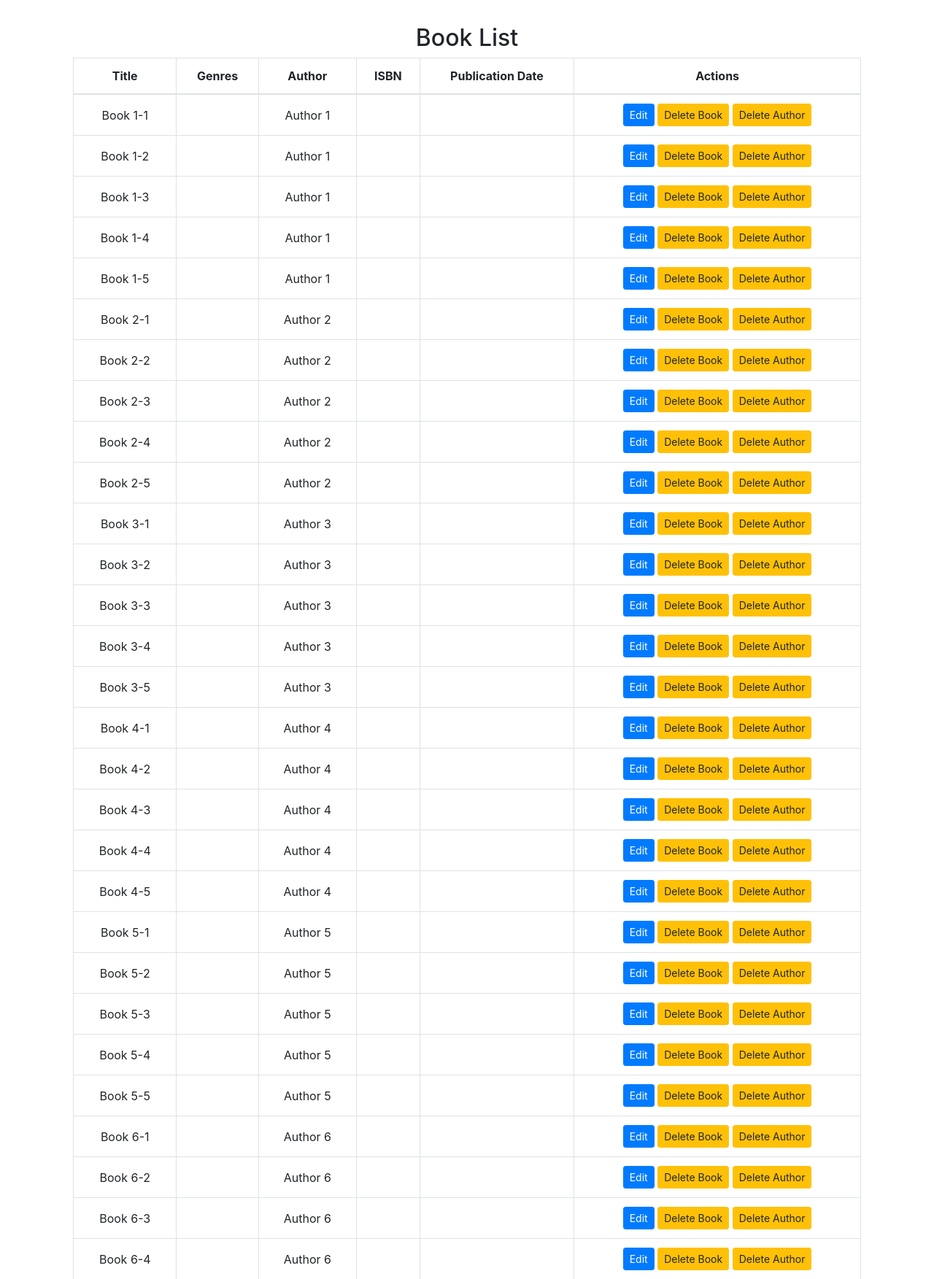
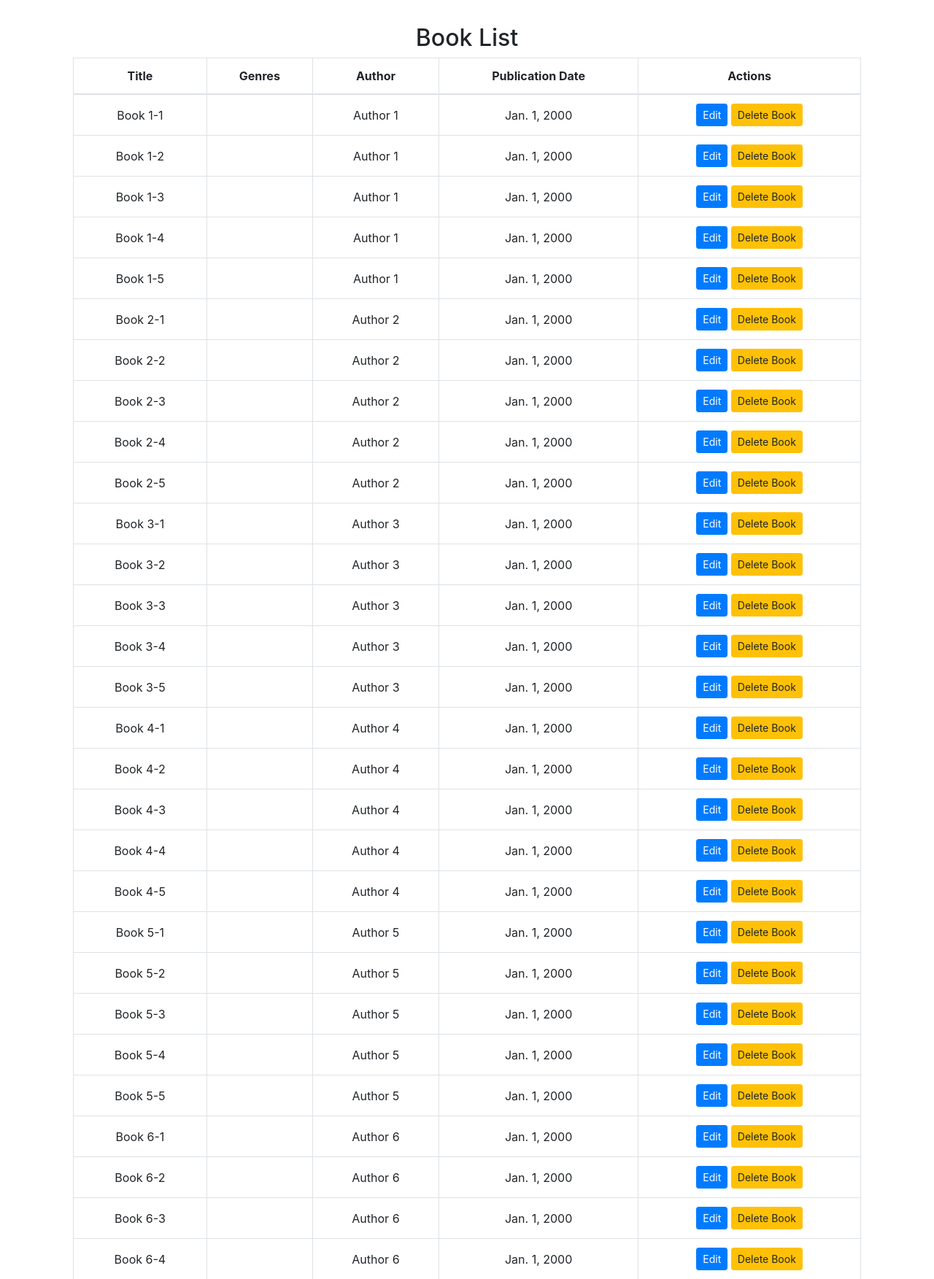
Before and after one commit to Muhammad-Ibrahim-Anjum/Book-Inventory-App, a Django app: page /list/ in a window 1280 px wide. Shown: the part 57-1810 px from the top of the page at 73% size. Run offline with Django 5.2, Linux system fonts and the light colour scheme; the visitor is signed in with stand-in values (Sample User, id 1); data comes from the database, SQL or seed files in the repository; data that the repository does not hold is empty; some libraries are stand-ins or nearby versions.

Commit message:
Code Suggestion implementations

```diff
--- a/config/settings.py
+++ b/config/settings.py
@@ -42,7 +42,6 @@ INSTALLED_APPS = [
     'inventoryApp',
     'crispy_forms',
     'crispy_bootstrap5',
-    'silk',
 ]
 
 MIDDLEWARE = [
@@ -127,7 +126,7 @@ STATICFILES_DIRS = [
     os.path.join(BASE_DIR, 'static'),
 ]
 
-ALLOWED_HOSTS = ['testserver', 'localhost', '127.0.0.1']
+ALLOWED_HOSTS = ALLOWED_HOSTS or ['testserver', 'localhost', '127.0.0.1']
 
 CRISPY_ALLOWED_TEMPLATE_PACKS = "bootstrap5"
 CRISPY_TEMPLATE_PACK = "bootstrap5"
--- a/config/urls.py
+++ b/config/urls.py
@@ -21,5 +21,4 @@ urlpatterns = [
     path('admin/', admin.site.urls),
     path('', include(('inventoryApp.urls', 'inventoryApp'), namespace='inventoryApp')),
     path('authApp/', include(('authApp.urls', 'authApp'), namespace='authApp')),
-    path("silk/", include("silk.urls", namespace="silk")),
 ]
--- a/inventoryApp/views.py
+++ b/inventoryApp/views.py
@@ -1,4 +1,4 @@
-from django.shortcuts import render, redirect
+from django.shortcuts import render, redirect, get_object_or_404
 
 # Create your views here.
 from .forms import AuthorForm, BookForm
@@ -26,14 +26,14 @@ def book_list_view(request):
     if not request.user.is_authenticated:
         return redirect('authApp:login')
 
-    books = Books.objects.all()
+    books = Books.objects.select_related("author").prefetch_related("genres")
     return render(request, 'inventoryApp/book_list.html', {'books': books})
 
 def book_detail_view(request, book_id):
     if not request.user.is_authenticated:
         return redirect('authApp:login')
 
-    book = Books.objects.get(id=book_id)
+    book = Books.objects.select_related("author").prefetch_related("genres").get(id=book_id)
     return render(request, 'inventoryApp/book_detail.html', {'book': book})
 
 
@@ -43,7 +43,7 @@ def book_update_view(request, book_id):
     if not request.user.is_staff:
         return redirect('inventoryApp:home')
 
-    book = Books.objects.get(id=book_id)
+    book = Books.objects.select_related("author").prefetch_related("genres").get(id=book_id)
     form = BookForm(instance=book)
     if request.method == 'POST':
         form = BookForm(request.POST, instance=book)
@@ -59,7 +59,7 @@ def book_delete_view(request, book_id):
     if not request.user.is_staff:
         return redirect('inventoryApp:home')
 
-    book = Books.objects.get(id=book_id)
+    book = Books.objects.select_related("author").prefetch_related("genres").get(id=book_id)
     if request.method == 'POST':
         book.delete()
         return redirect('inventoryApp:book_list')
@@ -94,7 +94,7 @@ def author_update_view(request, author_id):
     if not request.user.is_staff:
         return redirect('inventoryApp:home')
 
-    author = Author.objects.get(id=author_id)
+    author = get_object_or_404(Author, id=author_id)
     form = AuthorForm(instance=author)
     if request.method == 'POST':
         form = AuthorForm(request.POST, instance=author)
@@ -116,16 +116,3 @@ def author_delete_view(request, author_id):
         return redirect('inventoryApp:author_list')
 
     return render(request, 'inventoryApp/book_confirm_author_delete.html', {'author': author})
-
-def author_delete_view(request, author_id):
-    if not request.user.is_authenticated:
-        return redirect('authApp:login')
-    if not request.user.is_staff:
-        return redirect('inventoryApp:home')
-
-    author = Author.objects.get(id=author_id)
-    if request.method == 'POST':
-        author.delete()
-        return redirect('inventoryApp:author_list')
-
-    return render(request, 'inventoryApp/book_confirm_author_delete.html', {'author': author})
--- a/templates/inventoryApp/authors_list.html
+++ b/templates/inventoryApp/authors_list.html
@@ -29,7 +29,7 @@
                         </td>
                         {% else %}
                         <td>
-                            <a href="{% url 'inventoryApp:book_detail' book.id %}" class="btn btn-sm btn-info">View Details</a>
+                            <a href="{% url 'inventoryApp:author_detail' author.id %}" class="btn btn-sm btn-info">View Details</a>
                         </td>
                         {% endif %}
                     </tr>
--- a/templates/inventoryApp/book_confirm_author_delete.html
+++ b/templates/inventoryApp/book_confirm_author_delete.html
@@ -1,6 +1,6 @@
 {% extends 'inventoryApp/layout.html' %}
 
-{% block title %}Confirm Delete Book{% endblock %}
+{% block title %}Confirm Delete Author{% endblock %}
 
 {% block content %}
     <div class="container">
@@ -9,7 +9,7 @@
         <form method="post">
             {% csrf_token %}
             <button type="submit" class="btn btn-danger">Yes, Delete</button>
-            <a href="{% url 'inventoryApp:book_list' %}" class="btn btn-secondary">Cancel</a>
+            <a href="{% url 'inventoryApp:author_list' %}" class="btn btn-secondary">Cancel</a>
         </form>
     </div>
 {% endblock %}
--- a/templates/inventoryApp/book_list.html
+++ b/templates/inventoryApp/book_list.html
@@ -11,7 +11,6 @@
                     <th>Title</th>
                     <th>Genres</th>
                     <th>Author</th>
-                    <th>ISBN</th>
                     <th>Publication Date</th>
                     <th>Actions</th>
                 </tr>
@@ -20,15 +19,17 @@
                 {% for book in books %}
                     <tr>
                         <td>{{ book.title }}</td>
-                        <td>{{ book.genres.all|join:", " }}</td>
-                        <td>{{ book.author }}</td>
-                        <td>{{ book.isbn }}</td>
-                        <td>{{ book.publication_date }}</td>
+                        <td>
+                            {% for genre in book.genres.all %}
+                                {{ genre.name }}
+                            {% endfor %}
+                        </td>
+                        <td>{{ book.author.name }}</td>
+                        <td>{{ book.published_date }}</td>
                         {% if user.is_staff %}
                         <td>
                             <a href="{% url 'inventoryApp:book_update' book.id %}" class="btn btn-sm btn-primary">Edit</a>
                             <a href="{% url 'inventoryApp:book_delete' book.id %}" class="btn btn-sm btn-warning">Delete Book</a>
-                            <a href="{% url 'inventoryApp:author_delete' book.author.id %}" class="btn btn-sm btn-warning">Delete Author</a>
                         </td>
                         {% else %}
                         <td>
```
Also changed, not shown: templates/inventoryApp/book_detail.html (+4 -3 lines).
